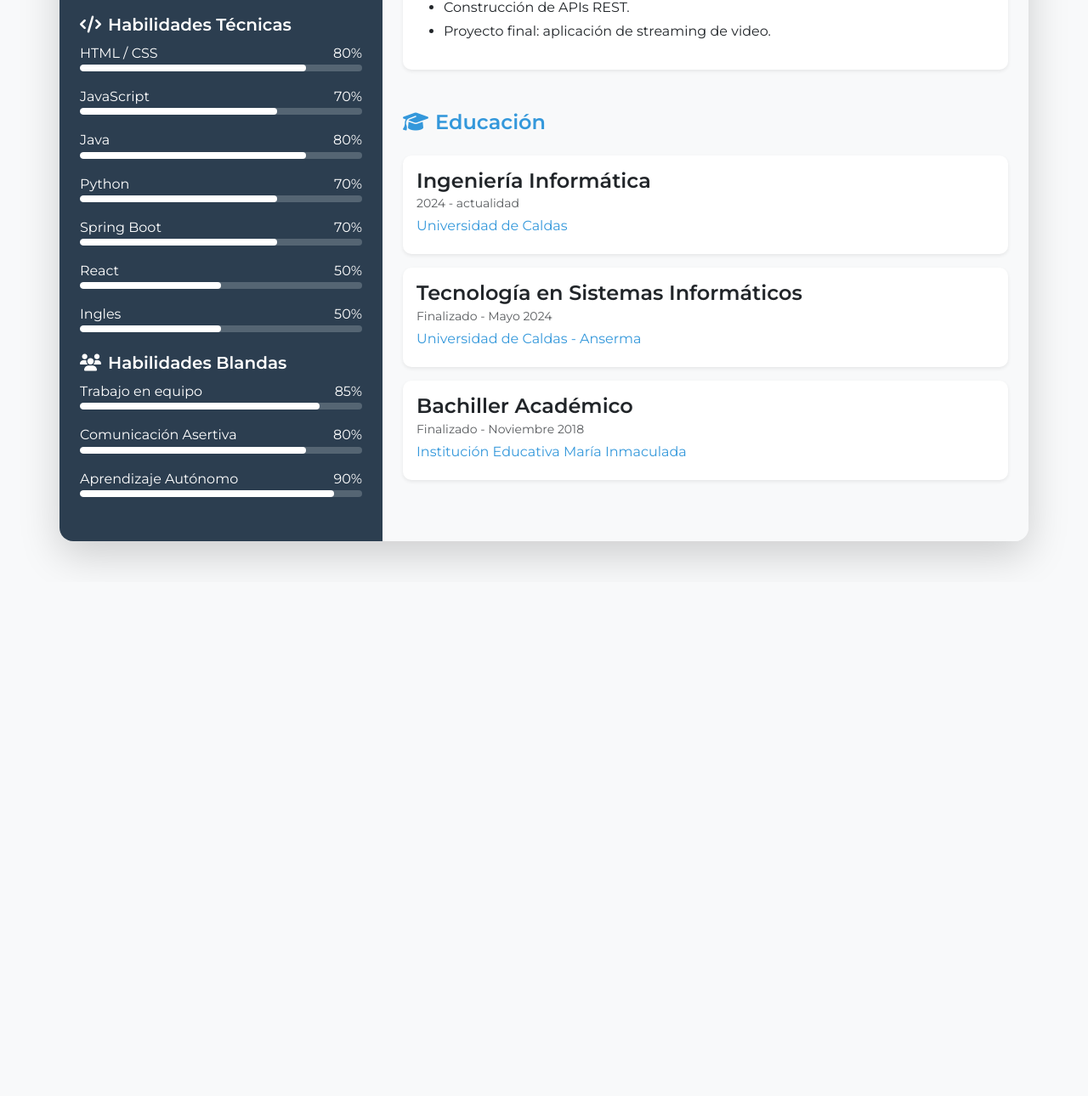
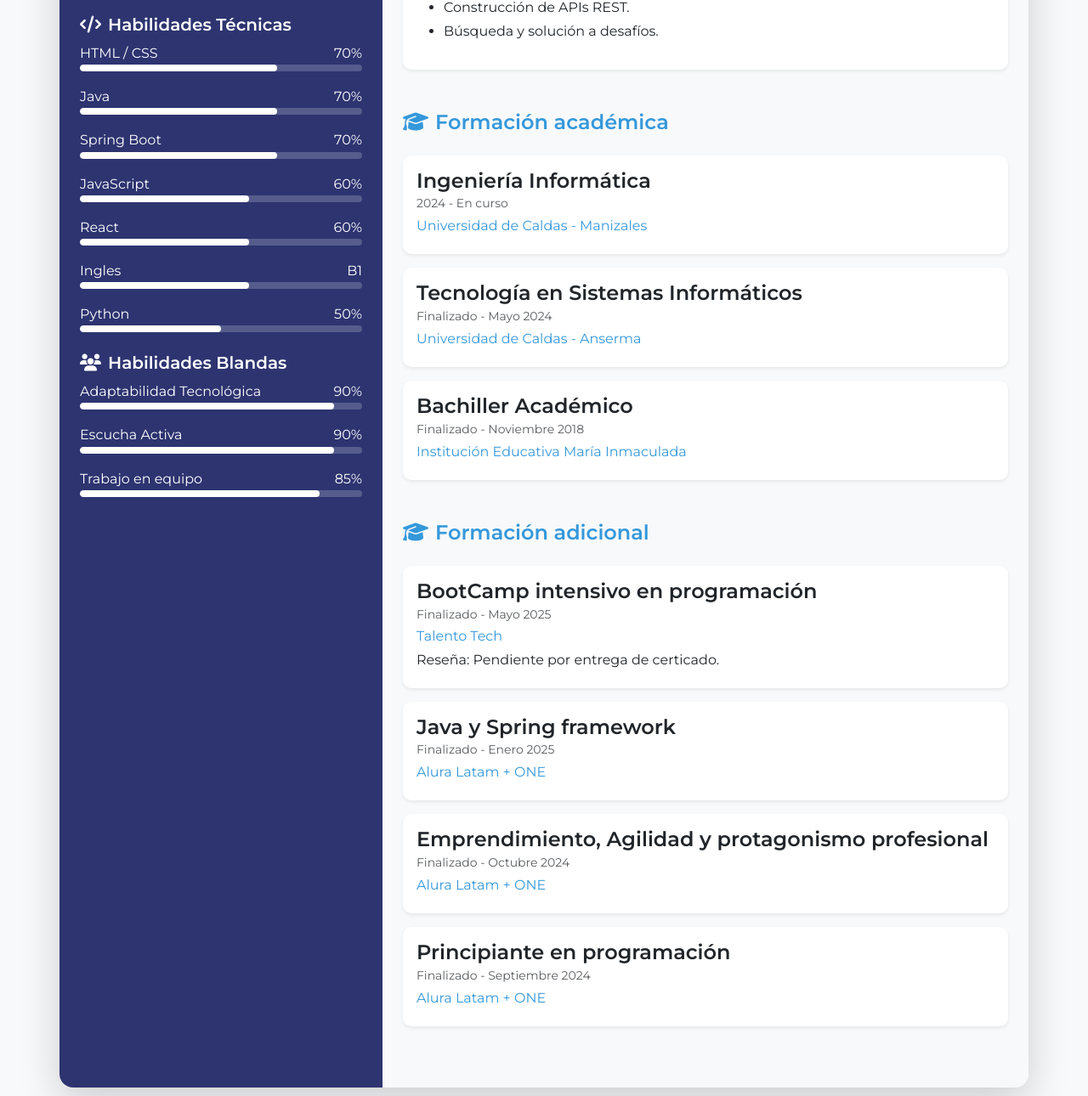
Before and after one commit to Brandonscs/Brandonscs.github.io, a plain HTML site: page index.html in a window 1280 px wide. Shown: the part 854-2144 px from the top of the page at 85% size. Before the commit the page ends 1539 px from the top, so only its background shows below. Drawn offline with nearby package versions, Linux system fonts and the light colour scheme.

Commit message:
Se Actulaizo HV

```diff
--- a/index.html
+++ b/index.html
@@ -35,6 +35,7 @@
         <div class="row shadow-lg rounded-4 overflow-hidden">
             <!-- Columna Izquierda -->
             <div class="col-md-4 bg-primary text-white p-4">
+
                 <header class="text-center mb-4">
                     <img src="img/Foto - Brandon Carvajal.jpeg"
                         class="img-fluid rounded-circle border border-4 border-white mb-3"
@@ -43,6 +44,7 @@
                     <h5 class="text-light">Desarrollador Web Junior</h5>
                 </header>
 
+                <!-- Infotmacion Personal -->
                 <section class="mb-4">
                     <h5 class="fw-bold mb-3"><i class="fas fa-address-card me-2"></i>Contacto</h5>
                     <ul class="list-unstyled">
@@ -73,22 +75,13 @@
                     </ul>
                 </section>
 
+                <!-- Habiliades tecnicas -->
                 <section class="mb-4">
                     <h5 class="fw-bold"><i class="fas fa-code me-2"></i>Habilidades Técnicas</h5>
 
                     <div class="skill mb-3">
                         <div class="d-flex justify-content-between">
                             <span>HTML / CSS</span>
-                            <span>80%</span>
-                        </div>
-                        <div class="progress" style="height: 8px;">
-                            <div class="progress-bar bg-white" role="progressbar" style="width: 80%;"></div>
-                        </div>
-                    </div>
-
-                    <div class="skill mb-3">
-                        <div class="d-flex justify-content-between">
-                            <span>JavaScript</span>
                             <span>70%</span>
                         </div>
                         <div class="progress" style="height: 8px;">
@@ -99,16 +92,6 @@
                     <div class="skill mb-3">
                         <div class="d-flex justify-content-between">
                             <span>Java</span>
-                            <span>80%</span>
-                        </div>
-                        <div class="progress" style="height: 8px;">
-                            <div class="progress-bar bg-white" role="progressbar" style="width: 80%;"></div>
-                        </div>
-                    </div>
-
-                    <div class="skill mb-3">
-                        <div class="d-flex justify-content-between">
-                            <span>Python</span>
                             <span>70%</span>
                         </div>
                         <div class="progress" style="height: 8px;">
@@ -128,17 +111,37 @@
 
                     <div class="skill mb-3">
                         <div class="d-flex justify-content-between">
-                            <span>React</span>
-                            <span>50%</span>
+                            <span>JavaScript</span>
+                            <span>60%</span>
                         </div>
                         <div class="progress" style="height: 8px;">
-                            <div class="progress-bar bg-white" role="progressbar" style="width: 50%;"></div>
+                            <div class="progress-bar bg-white" role="progressbar" style="width: 60%;"></div>
+                        </div>
+                    </div>
+
+                    <div class="skill mb-3">
+                        <div class="d-flex justify-content-between">
+                            <span>React</span>
+                            <span>60%</span>
+                        </div>
+                        <div class="progress" style="height: 8px;">
+                            <div class="progress-bar bg-white" role="progressbar" style="width: 60%;"></div>
                         </div>
                     </div>
 
                     <div class="skill mb-3">
                         <div class="d-flex justify-content-between">
                             <span>Ingles</span>
+                            <span>B1</span>
+                        </div>
+                        <div class="progress" style="height: 8px;">
+                            <div class="progress-bar bg-white" role="progressbar" style="width: 60%;"></div>
+                        </div>
+                    </div>
+
+                    <div class="skill mb-3">
+                        <div class="d-flex justify-content-between">
+                            <span>Python</span>
                             <span>50%</span>
                         </div>
                         <div class="progress" style="height: 8px;">
@@ -147,8 +150,29 @@
                     </div>
                 </section>
 
+                <!-- Habiliades Blandas -->
                 <section class="mb-4">
                     <h5 class="fw-bold"><i class="fas fa-users me-2"></i>Habilidades Blandas</h5>
+
+                    <div class="skill mb-3">
+                        <div class="d-flex justify-content-between">
+                            <span>Adaptabilidad Tecnológica</span>
+                            <span>90%</span>
+                        </div>
+                        <div class="progress" style="height: 8px;">
+                            <div class="progress-bar bg-white" role="progressbar" style="width: 90%;"></div>
+                        </div>
+                    </div>
+
+                    <div class="skill mb-3">
+                        <div class="d-flex justify-content-between">
+                            <span>Escucha Activa</span>
+                            <span>90%</span>
+                        </div>
+                        <div class="progress" style="height: 8px;">
+                            <div class="progress-bar bg-white" role="progressbar" style="width: 90%;"></div>
+                        </div>
+                    </div>
 
                     <div class="skill mb-3">
                         <div class="d-flex justify-content-between">
@@ -157,26 +181,6 @@
                         </div>
                         <div class="progress" style="height: 8px;">
                             <div class="progress-bar bg-white" role="progressbar" style="width: 85%;"></div>
-                        </div>
-                    </div>
-
-                    <div class="skill mb-3">
-                        <div class="d-flex justify-content-between">
-                            <span>Comunicación Asertiva</span>
-                            <span>80%</span>
-                        </div>
-                        <div class="progress" style="height: 8px;">
-                            <div class="progress-bar bg-white" role="progressbar" style="width: 80%;"></div>
-                        </div>
-                    </div>
-
-                    <div class="skill mb-3">
-                        <div class="d-flex justify-content-between">
-                            <span>Aprendizaje Autónomo</span>
-                            <span>90%</span>
-                        </div>
-                        <div class="progress" style="height: 8px;">
-                            <div class="progress-bar bg-white" role="progressbar" style="width: 90%;"></div>
                         </div>
                     </div>
                 </section>
@@ -199,17 +203,17 @@
 
                 <!-- Experiencia -->
                 <section class="mb-5">
-                    <h4 class="text-primary fw-bold mb-4"><i class="fas fa-briefcase me-2"></i>Experiencia Laboral</h4>
+                    <h4 class="text-primary fw-bold mb-4"><i class="fas fa-briefcase me-2"></i>Experiencias</h4>
 
                     <!-- Explorador de desarrollador - Talento Tech -->
                     <div class="card mb-3 border-0 shadow-sm">
                         <div class="card-body">
-                            <h4 class="card-title fw-bold">Explorador de desarrollador</h4>
+                            <h4 class="card-title fw-bold">Explorador en programación</h4>
                             <h5 class="card-subtitle mb-2 text-muted small">Abril 2025 - Mayo 2025</h5>
-                            <h6 class="text-primary">Talento Tech</h6>
+                            <h6 class="text-primary">Boopcamp en Programación Talento Tech</h6>
                             <ul>
                                 <li>Desarrollo de backend con Python (FastAPI) y frontend con React.</li>
-                                <li>Participación en el proyecto real “Transición Energética Justa”.</li>
+                                <li>Desarrollo creatividad y habilidades prácticas de programación.</li>
                                 <li>Trabajo colaborativo y aprendizaje acelerado.</li>
                             </ul>
                         </div>
@@ -220,26 +224,26 @@
                         <div class="card-body">
                             <h4 class="card-title fw-bold">Desarrollador Backend Junior</h4>
                             <h5 class="card-subtitle mb-2 text-muted small">Noviembre 2024 - Enero 2025</h5>
-                            <h6 class="text-primary">Alura Latam + ONE</h6>
+                            <h6 class="text-primary">Curso Alura Latam + ONE</h6>
                             <ul>
                                 <li>Programación en Java con Spring Boot.</li>
                                 <li>Construcción de APIs REST.</li>
-                                <li>Proyecto final: aplicación de streaming de video.</li>
+                                <li>Búsqueda y solución a desafíos.</li>
                             </ul>
                         </div>
                     </div>
                 </section>
 
-                <!-- Educación -->
+                <!-- Froamcion Academcia -->
                 <section class="mb-5">
-                    <h4 class="text-primary fw-bold mb-4"><i class="fas fa-graduation-cap me-2"></i>Educación</h4>
+                    <h4 class="text-primary fw-bold mb-4"><i class="fas fa-graduation-cap me-2"></i>Formación académica</h4>
 
                     <!-- Ingenieria informatica -->
                     <div class="card mb-3 border-0 shadow-sm">
                         <div class="card-body">
                             <h4 class="card-title fw-bold">Ingeniería Informática</h4>
-                            <h5 class="card-subtitle mb-2 text-muted small">2024 - actualidad</h5>
-                            <h6 class="text-primary">Universidad de Caldas</h6>
+                            <h5 class="card-subtitle mb-2 text-muted small">2024 - En curso</h5>
+                            <h6 class="text-primary">Universidad de Caldas - Manizales</h6>
                         </div>
                     </div>
 
@@ -261,6 +265,48 @@
                         </div>
                     </div>
                 </section>
+
+                <!-- Formación Adicional -->
+                <section class="mb-5">
+                    <h4 class="text-primary fw-bold mb-4"><i class="fas fa-graduation-cap me-2"></i>Formación adicional</h4>
+
+                    <!-- BootCamp Intensivo en programación -->
+                    <div class="card mb-3 border-0 shadow-sm">
+                        <div class="card-body">
+                            <h4 class="card-title fw-bold">BootCamp intensivo en programación</h4>
+                            <h5 class="card-subtitle mb-2 text-muted small">Finalizado - Mayo 2025</h5>
+                            <h6 class="text-primary">Talento Tech</h6>
+                            <h6>Reseña: Pendiente por entrega de certicado.</h6>
+                        </div>
+                    </div>
+
+                    <!-- Java y Spring framework -->
+                    <div class="card mb-3 border-0 shadow-sm">
+                        <div class="card-body">
+                            <h4 class="card-title fw-bold">Java y Spring framework</h4>
+                            <h5 class="card-subtitle mb-2 text-muted small">Finalizado - Enero 2025</h5>
+                            <h6 class="text-primary">Alura Latam + ONE</h6>
+                        </div>
+                    </div>
+
+                    <!-- Emprendimiento, Agilidad y protagonismo profesional -->
+                    <div class="card mb-3 border-0 shadow-sm">
+                        <div class="card-body">
+                            <h4 class="card-title fw-bold">Emprendimiento, Agilidad y protagonismo profesional</h4>
+                            <h5 class="card-subtitle mb-2 text-muted small">Finalizado - Octubre 2024</h5>
+                            <h6 class="text-primary">Alura Latam + ONE</h6>
+                        </div>
+                    </div>
+
+                    <!-- Principiante en programación -->
+                    <div class="card mb-3 border-0 shadow-sm">
+                        <div class="card-body">
+                            <h4 class="card-title fw-bold">Principiante en programación</h4>
+                            <h5 class="card-subtitle mb-2 text-muted small">Finalizado - Septiembre 2024</h5>
+                            <h6 class="text-primary">Alura Latam + ONE</h6>
+                        </div>
+                    </div>
+                </section>
             </div>
         </div>
     </div>
--- a/styles.css
+++ b/styles.css
@@ -10,7 +10,7 @@ body {
 
 /* Corrección de clase Bootstrap personalizada */
 .bg-primary {
-    background-color: #2c3e50 !important;
+    background-color: #2d3470 !important;
 }
 
 /* Estilo para imagen de perfil */
```
